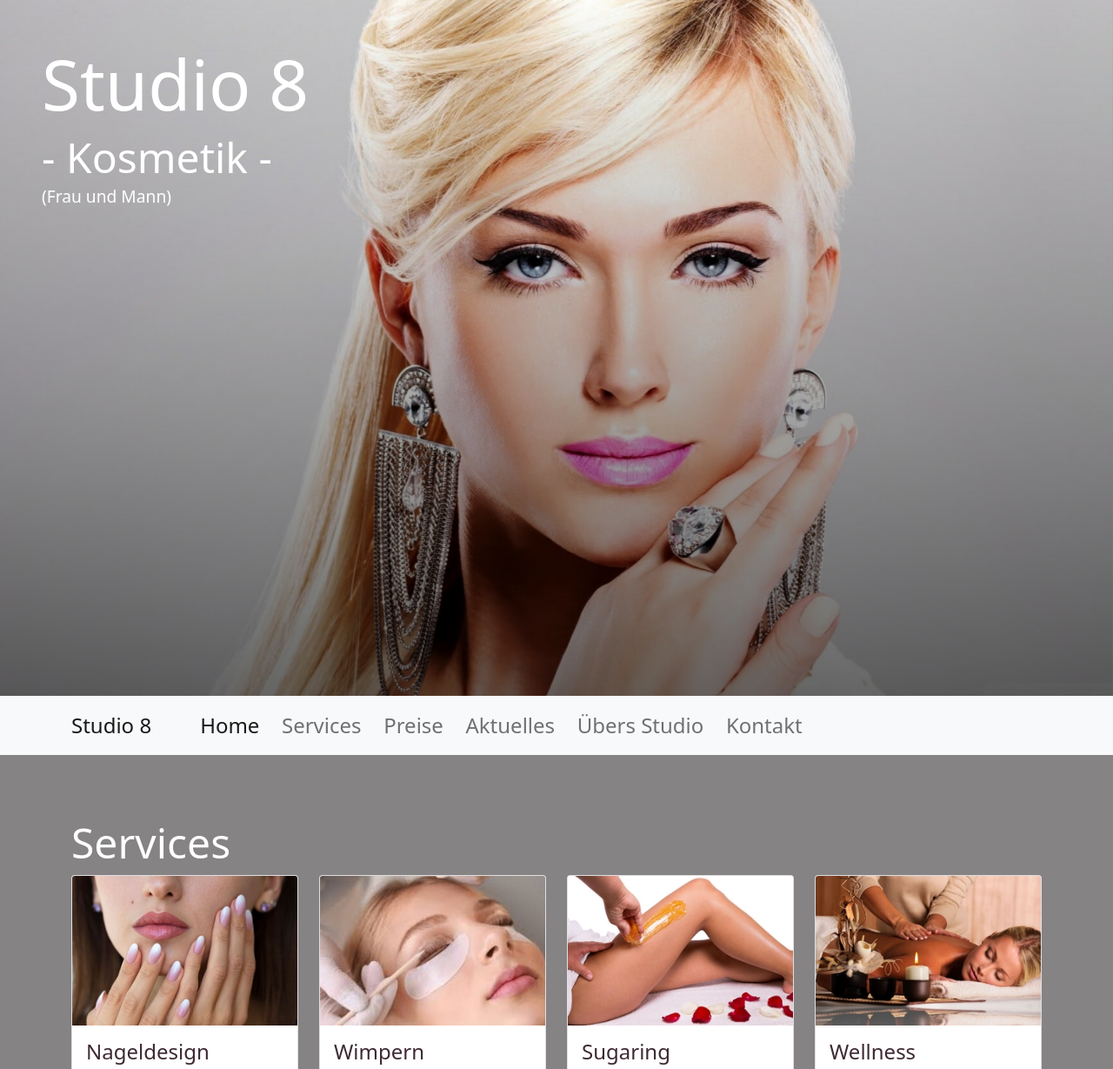
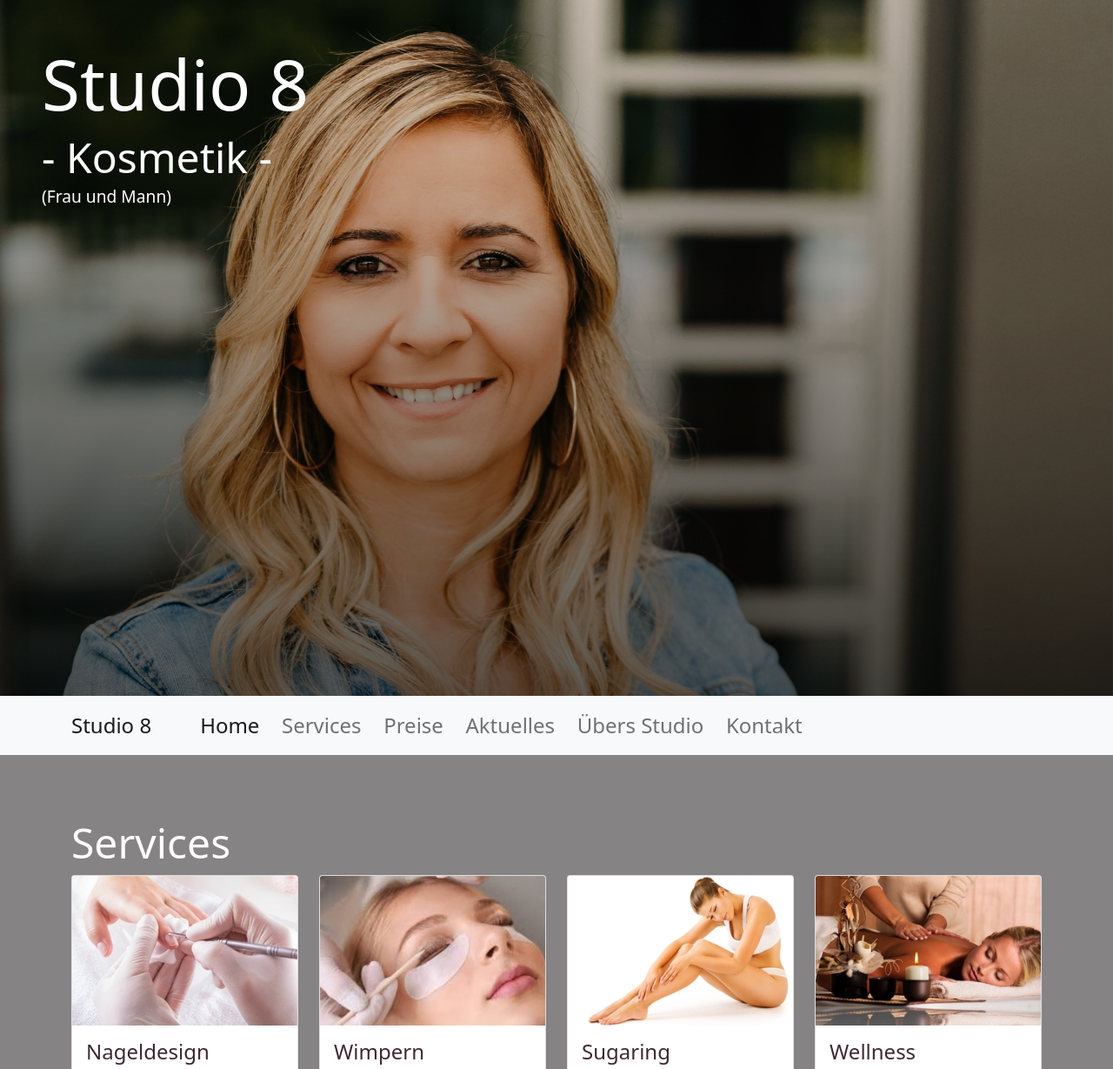
Before and after one commit to MatthiasReining/studio8, a website: page app/index.html in a window 1280 px wide. Shown: the top 1229 px of the page at 87% size. Drawn offline with nearby package versions, Linux system fonts and the light colour scheme; some packages are replaced by stand-ins of ours.

Commit message:
update new pics

```diff
--- a/app/index.html
+++ b/app/index.html
@@ -116,7 +116,7 @@
       <div class="row row-cols-1 row-cols-md-2 row-cols-lg-4 g-4">
         <div class="col">
           <div class="card h-100">
-            <img src="img/service-nails2.jpg"
+            <img src="img/wellness-manikuere.jpg"
               xsrc="https://encrypted-tbn0.gstatic.com/images?q=tbn:ANd9GcTtEtTxKp_Aqa-vmC4ZOVgs0Iou79E5U0lb6Q&usqp=CAU"
               class="card-img-top" />
             <div class="card-body">
@@ -383,7 +383,7 @@
 
         <div class="col">
           <div class="card h-100">
-            <img src="img/service-sugaring.jpg" class="card-img-top" />
+            <img src="img/sugaring.jpg" class="card-img-top" />
             <div class="card-body">
               <h5 class="card-title">Sugaring</h5>
               <p class="card-text">
--- a/scss/custom.scss
+++ b/scss/custom.scss
@@ -71,8 +71,8 @@ body {
   background-size: cover;
 }
 .bgimg-1 {
-  background-image: url("../img/bg-img1.jpg");
-  min-height: 500px;
+  background-image: url("../img/caro-black.jpg");
+  min-height: 600px;
 }
 
 .bgimg-2 {
@@ -347,7 +347,7 @@ header.start-page-container {
 
 .bg-img-1 {
   background-image: linear-gradient(rgba(0, 0, 0, 0), rgba(0, 0, 0, 0.6)),
-    url(../img/bg-splash.jpg);
+    url(../img/bg-caro-1.jpg);
 }
 
 .bg-img-2 {
```
Also changed, not shown: app/css/custom.css, app/img/Pedikuere_mit-Fussbad.jpg (added), app/img/beauty-extras.jpg (added), app/img/bg-caro-1.jpg (added), app/img/bg-caro-3.jpg (added), app/img/sugaring.jpg (added), app/img/wellness-manikuere.jpg (added), 3 other files.
